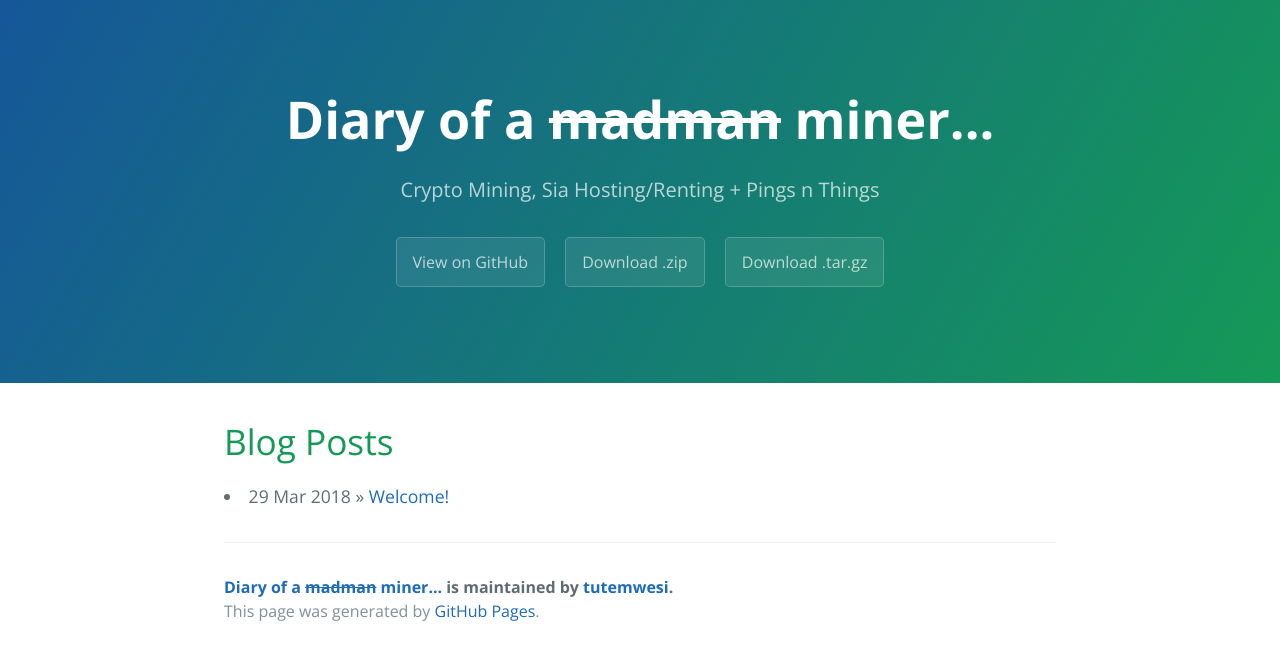
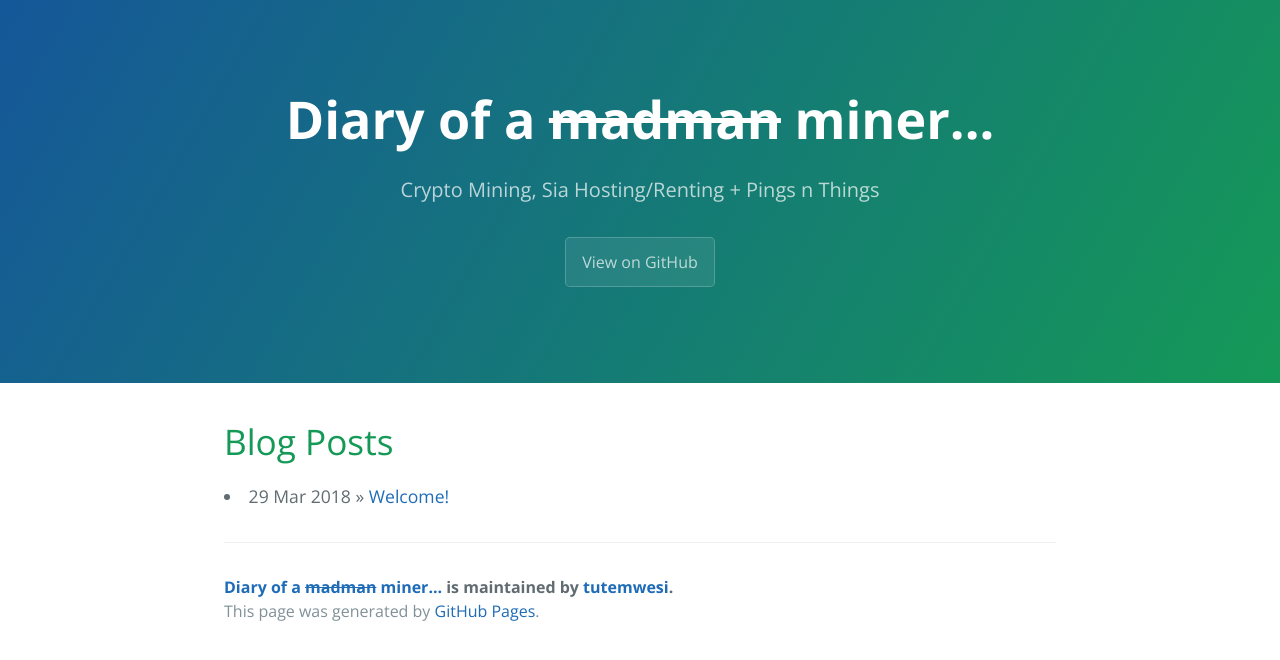
Before and after one commit to intheether/intheether.github.io, a Jekyll site: the page built from index.md, in a window 1280 px wide. Shown: the top 660 px of the page. Built offline with Jekyll 4.4.1, drawn with Linux system fonts in a browser that asks for light colours.

Commit message:
Update page-header.html

```diff
--- a/_includes/page-header.html
+++ b/_includes/page-header.html
@@ -1,7 +1,5 @@
 <section class="page-header">
   <h1 class="project-name">{{ site.title }}</h1>
   <h2 class="project-tagline">{{ site.tagline }}</h2>
-  <a href="#" class="btn">View on GitHub</a>
-  <a href="#" class="btn">Download .zip</a>
-  <a href="#" class="btn">Download .tar.gz</a>
+  <a href="https://github.com/intheether" class="btn">View on GitHub</a>
 </section>
```
